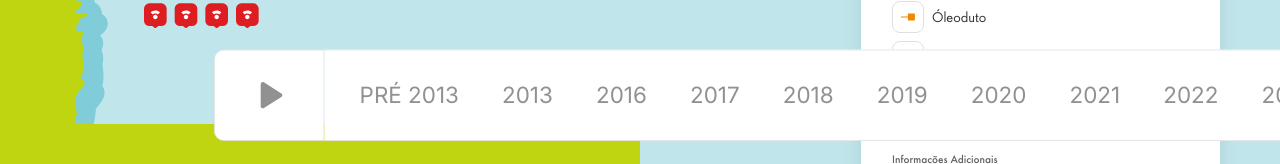
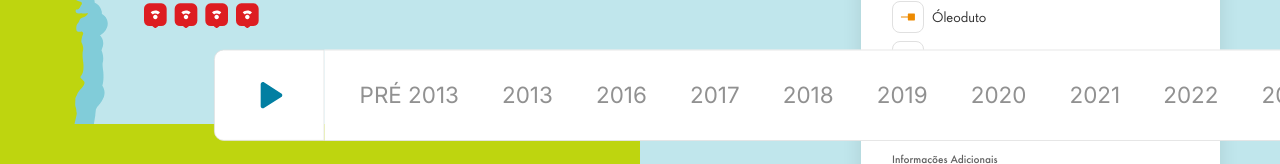
Before and after one commit to Azimolab/shell_mapa_interativo, a React (Vite) app: page / in a window 1280 px wide. Shown: the part 636-800 px from the top of the page. Built offline with nearby package versions, Linux system fonts and the light colour scheme.

Commit message:
Update Timeline component to change play/pause icon colors from grey to sky blue for improved visibility and aesthetics.

```diff
--- a/src/components/Timeline.jsx
+++ b/src/components/Timeline.jsx
@@ -53,14 +53,14 @@ function Timeline({
             {isPlaying ? (
               // Pause icon
               <>
-                <rect x="32" y="24" width="12" height="48" rx="2" fill="var(--grey-400)" />
-                <rect x="52" y="24" width="12" height="48" rx="2" fill="var(--grey-400)" />
+                <rect x="32" y="24" width="12" height="48" rx="2" fill="var(--sky-500)" />
+                <rect x="52" y="24" width="12" height="48" rx="2" fill="var(--sky-500)" />
               </>
             ) : (
               // Play icon
               <path
                 d="M32 68.6998V27.2998C32 26.1665 32.4 25.2165 33.2 24.4498C34 23.6831 34.9333 23.2998 36 23.2998C36.3333 23.2998 36.6833 23.3498 37.05 23.4498C37.4167 23.5498 37.7667 23.6998 38.1 23.8998L70.7 44.5998C71.3 44.9998 71.75 45.4998 72.05 46.0998C72.35 46.6998 72.5 47.3331 72.5 47.9998C72.5 48.6665 72.35 49.2998 72.05 49.8998C71.75 50.4998 71.3 50.9998 70.7 51.3998L38.1 72.0998C37.7667 72.2998 37.4167 72.4498 37.05 72.5498C36.6833 72.6498 36.3333 72.6998 36 72.6998C34.9333 72.6998 34 72.3165 33.2 71.5498C32.4 70.7831 32 69.8331 32 68.6998Z"
-                fill="var(--grey-400)"
+                fill="var(--sky-500)"
               />
             )}
           </svg>
```
